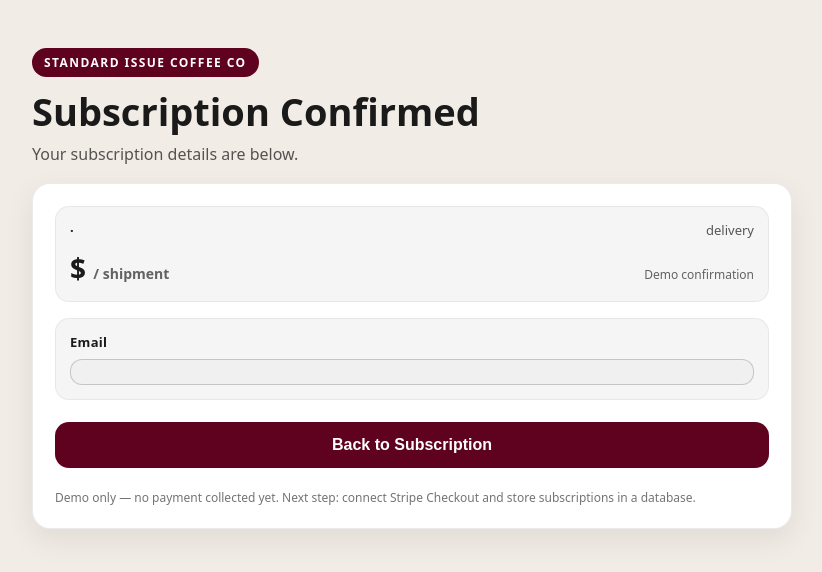
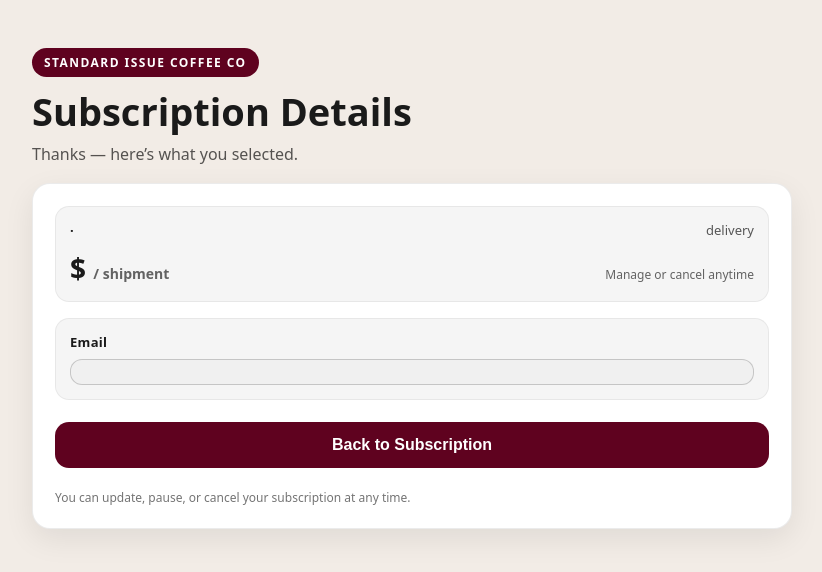
Before and after one commit to masonbarneslv/standard-issue-coffee-co., a Next.js app: page /confirm in a window 1280 px wide. Shown: the top 572 px of the page, without its empty margins (228-1050 px from the left). Built offline with nearby package versions, Linux system fonts and the light colour scheme.

Commit message:
Update ConfirmClient.jsx

```diff
--- a/app/confirm/ConfirmClient.jsx
+++ b/app/confirm/ConfirmClient.jsx
@@ -11,22 +11,14 @@ export default function ConfirmClient() {
   const frequency = params.get("frequency") || "";
   const price = params.get("price") || "";
   const email = params.get("email") || "";
-  const emailStatus = params.get("emailStatus") || "";
 
   return (
     <main style={styles.page}>
       <div style={styles.shell}>
         <header style={styles.header}>
           <div style={styles.badge}>Standard Issue Coffee Co</div>
-          <h1 style={styles.title}>Subscription Confirmed</h1>
-          <p style={styles.subtitle}>Your subscription details are below.</p>
-
-          {emailStatus === "sent_demo" && (
-            <div style={styles.banner}>
-              ✅ Confirmation email sent (demo) to <b>{email}</b> and{" "}
-              <b>info@standardissuecoffeeco.com</b>
-            </div>
-          )}
+          <h1 style={styles.title}>Subscription Details</h1>
+          <p style={styles.subtitle}>Thanks — here’s what you selected.</p>
         </header>
 
         <section style={styles.card}>
@@ -43,7 +35,7 @@ export default function ConfirmClient() {
                 <div style={styles.price}>
                   ${price} <span style={styles.per}>/ shipment</span>
                 </div>
-                <div style={styles.miniNote}>Demo confirmation</div>
+                <div style={styles.miniNote}>Manage or cancel anytime</div>
               </div>
             </div>
 
@@ -63,8 +55,7 @@ export default function ConfirmClient() {
             </button>
 
             <div style={styles.footerNote}>
-              Demo only — no payment collected yet. Next step: connect Stripe
-              Checkout and store subscriptions in a database.
+              You can update, pause, or cancel your subscription at any time.
             </div>
           </div>
         </section>
@@ -110,15 +101,6 @@ const styles = {
     marginBottom: 0,
     color: "rgba(0,0,0,0.65)",
     fontSize: 16,
-  },
-  banner: {
-    marginTop: 12,
-    padding: "12px 14px",
-    borderRadius: 14,
-    background: "rgba(95, 2, 31, 0.08)",
-    border: "1px solid rgba(95, 2, 31, 0.18)",
-    fontSize: 13,
-    lineHeight: 1.35,
   },
   card: {
     background: "#ffffff",
```
